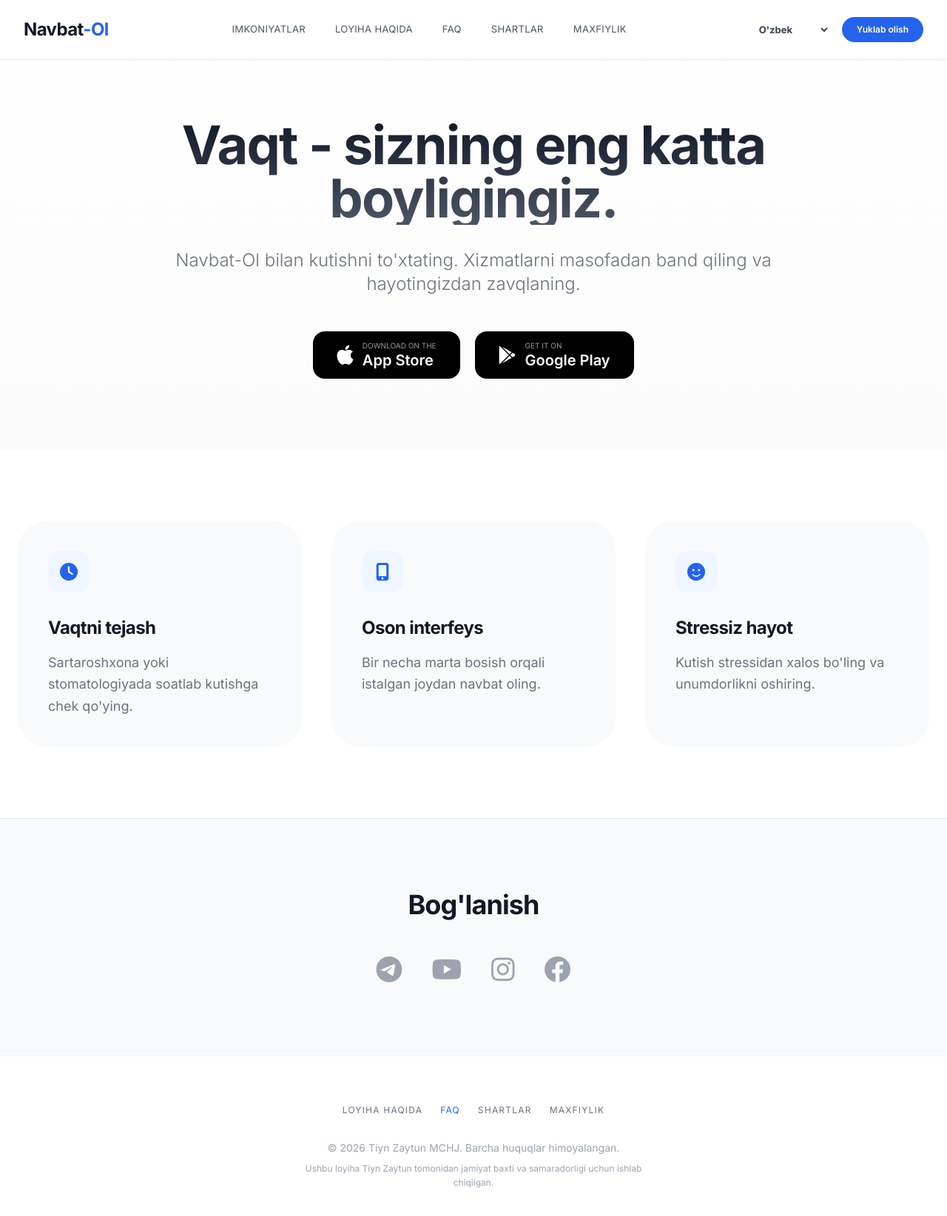
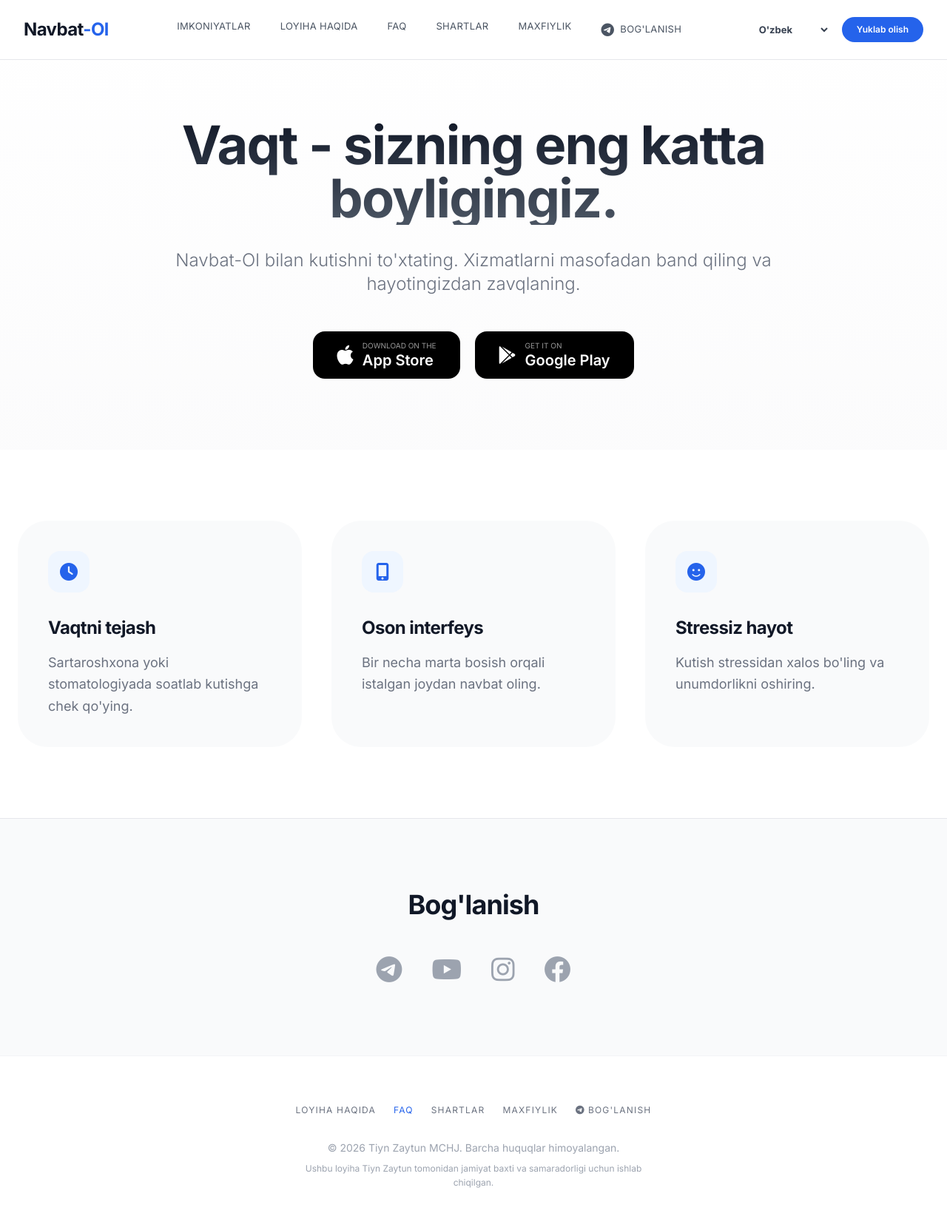
Before and after one commit to BRR-zaytun77/navbat-ol, a plain HTML site: page index.html in a window 1280 px wide. Shown: the whole page at 74% size. Drawn offline with nearby package versions, Linux system fonts and the light colour scheme.

Commit message:
Update index.html
support button

```diff
--- a/index.html
+++ b/index.html
@@ -93,6 +93,10 @@
                     <a href="faq.html" class="hover:text-blue-600 transition">FAQ</a>
                     <a href="terms.html" class="hover:text-blue-600 transition" x-text="t[lang].menuTerms"></a>
                     <a href="privacy.html" class="hover:text-blue-600 transition" x-text="t[lang].menuPrivacy"></a>
+                    <a href="https://t.me/navbat_ol_support_bot" target="_blank" class="hidden lg:flex items-center space-x-2 text-gray-600 hover:text-blue-600 transition font-medium text-[13px] mr-4">
+                    <i class="fab fa-telegram-plane text-lg"></i>
+                    <span x-text="t[lang].contactTitle || 'Bog\'lanish'"></span>
+                    </a>
                 </div>
             </div>
 
@@ -135,6 +139,10 @@
             <a href="faq.html" class="block text-lg font-medium text-gray-800 hover:text-blue-600">FAQ</a>
             <a href="terms.html" class="block text-lg font-medium text-gray-800 hover:text-blue-600" x-text="t[lang].menuTerms"></a>
             <a href="privacy.html" class="block text-lg font-medium text-gray-800 hover:text-blue-600" x-text="t[lang].menuPrivacy"></a>
+            <a href="https://t.me/navbat_ol_support_bot" target="_blank" class="flex items-center space-x-3 text-lg font-medium text-blue-600 pt-2 border-t border-gray-100">
+            <i class="fab fa-telegram-plane"></i>
+            <span x-text="t[lang].contactTitle || 'Bog\'lanish'"></span>
+            </a>
             <a href="index.html#download" class="block w-full text-center bg-blue-600 text-white py-3 rounded-xl font-bold" x-text="t[lang].downloadBtn || 'Yuklab olish'"></a>
         </div>
     </div>
@@ -198,6 +206,10 @@
                 <a href="faq.html" class="text-blue-600">FAQ</a>
                 <a href="terms.html" x-text="t[lang].menuTerms"></a>
                 <a href="privacy.html" x-text="t[lang].menuPrivacy"></a>
+                <a href="https://t.me/navbat_ol_support_bot" target="_blank" class="hover:text-blue-600 transition flex items-center space-x-1">
+                <i class="fab fa-telegram-plane"></i>
+                <span x-text="t[lang].contactTitle || 'Bog\'lanish'"></span>
+                </a>
 
             </div>
             <p class="mb-2 text-sm" x-text="t[lang].copyright"></p>
```
